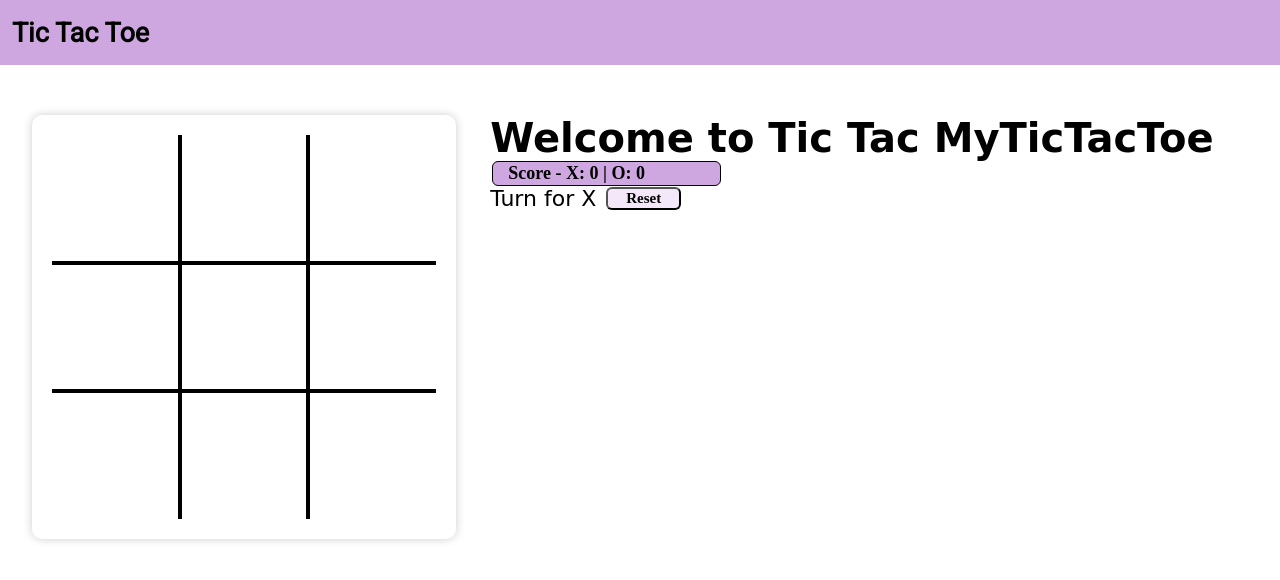
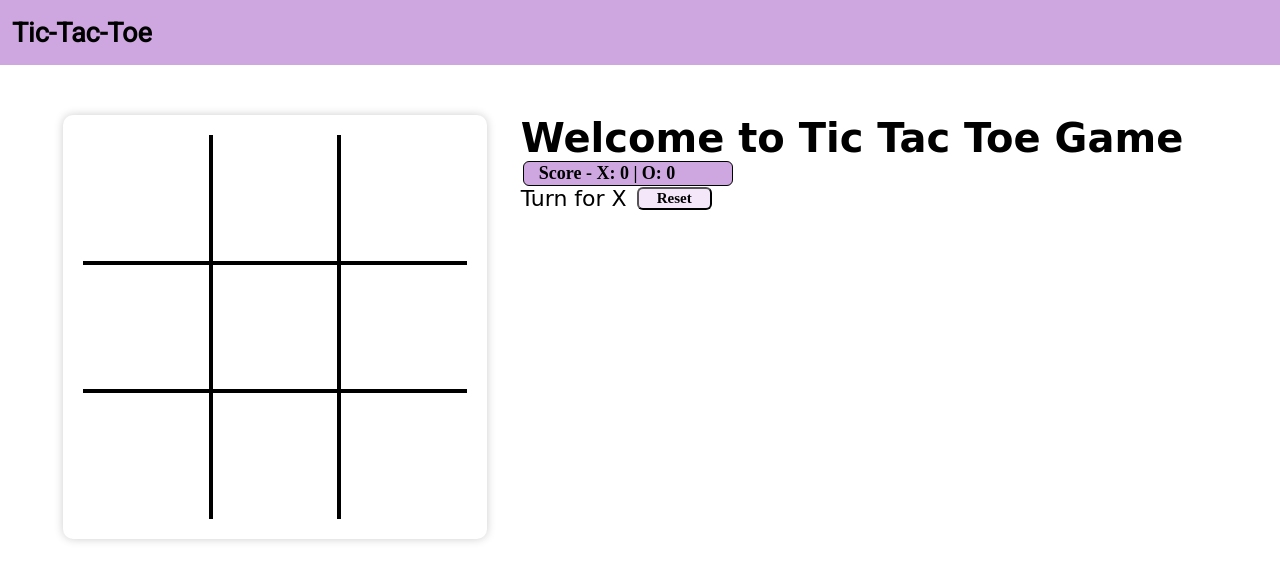
Before and after one commit to gurusharankumarram/tic-tac-toe, a plain HTML site: page index.html in a window 1280 px wide. Drawn offline with Linux system fonts and the light colour scheme; a web font is replaced by a local one.

Commit message:
Update index.html

```diff
--- a/index.html
+++ b/index.html
@@ -12,7 +12,7 @@
 <body>
     <nav>
         <ul>
-            <li>Tic Tac Toe</li>
+            <li>Tic-Tac-Toe</li>
         </ul>
     </nav>
 
@@ -31,7 +31,7 @@
         </div>
 
         <div class="gameInfo">
-            <h1>Welcome to Tic Tac MyTicTacToe</h1>
+            <h1>Welcome to Tic Tac Toe Game</h1>
 
             <div class="score-container">
                 <div class="score"></div>
```
